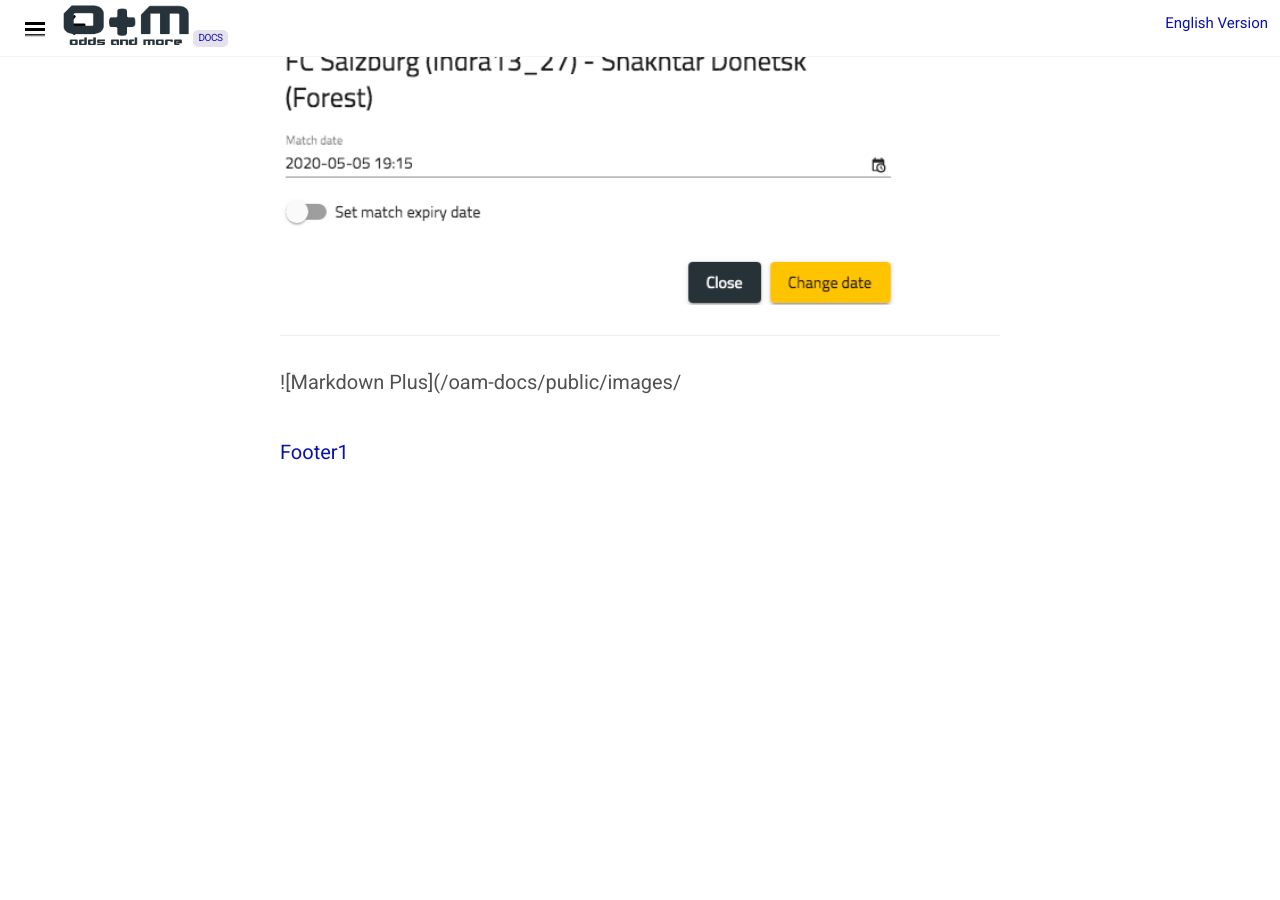
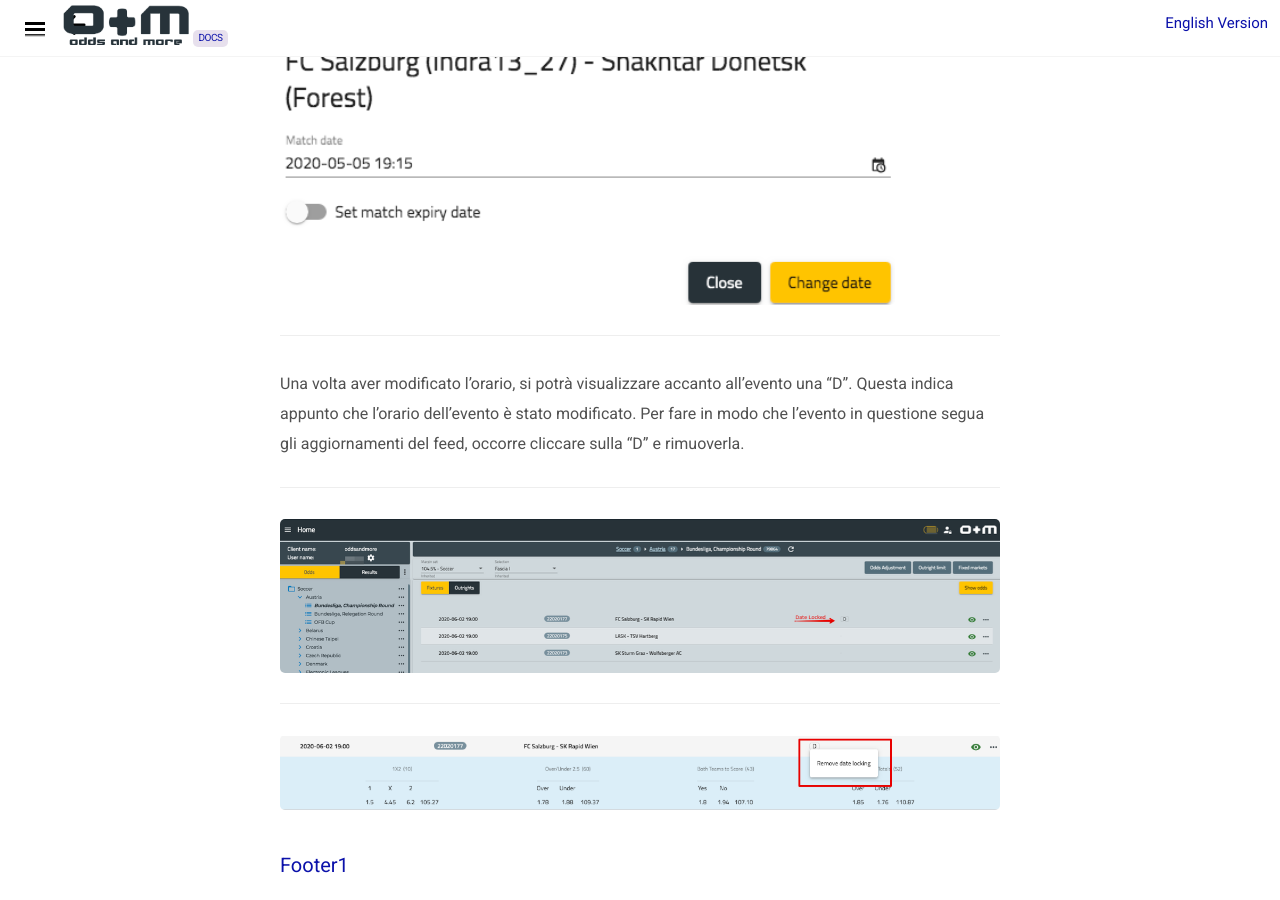
Before and after one commit to docsforodds/docs, a Jekyll site: the page built from docs/it/altre-caratteristiche/modifica-data-e-ora.md, in a window 1280 px wide and 900 px high, scrolled down 699 px. Built offline with Jekyll 4.4.1, drawn with Linux system fonts in a browser that asks for light colours; nearby versions of some CDN libraries; before the commit the page ends 1186 px from its top, so only the background shows below that.

Commit message:
added phrases

```diff
--- a/docs/it/altre-caratteristiche/modifica-data-e-ora.md
+++ b/docs/it/altre-caratteristiche/modifica-data-e-ora.md
@@ -22,4 +22,12 @@ icon: fas fa-circle
 
  ---
 
-![Markdown Plus]({{site.baseurl}}/public/images/
+ <font size="3">Una volta aver modificato l’orario, si potrà visualizzare accanto all’evento una “D”. Questa indica appunto che l’orario dell’evento è stato modificato. Per fare in modo che l’evento in questione segua gli aggiornamenti del feed, occorre cliccare sulla “D” e rimuoverla.</font>
+
+---
+
+![Markdown Plus]({{site.baseurl}}/public/images/altre-caratteristiche/date-locked.png)
+
+---
+
+![Markdown Plus]({{site.baseurl}}/public/images/altre-caratteristiche/remove-date-locking.png)
```
